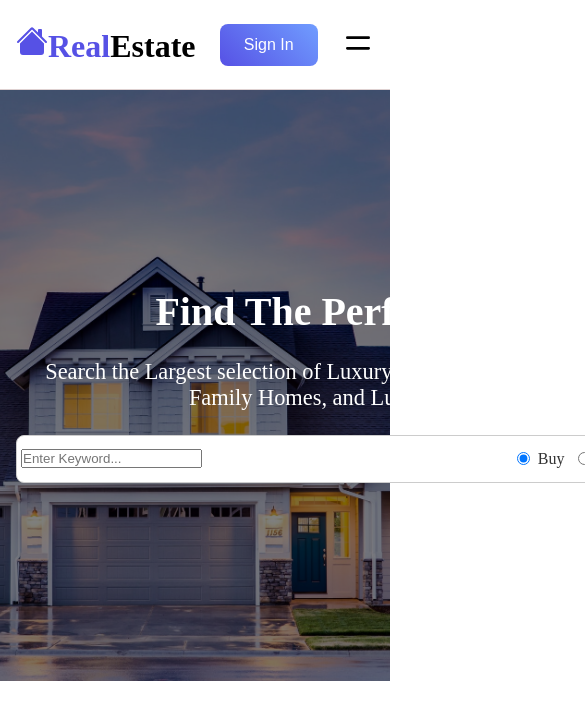
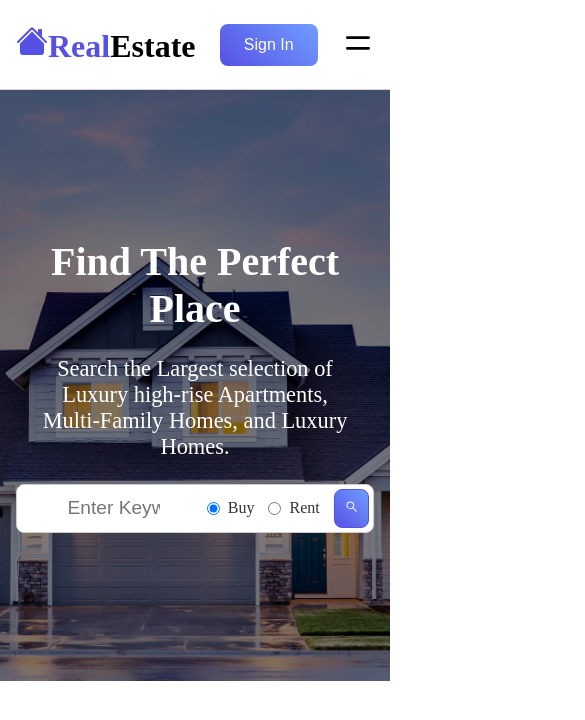
Before and after one commit to NjokuAnthony/real-estate, a React (Create React App) app: page / in a window 390 px wide. Shown: the top 720 px of the page, 585 px wide, since content can reach past the window. Built offline with nearby package versions, Linux system fonts and the light colour scheme.

Commit message:
added hero componet

```diff
--- a/src/components/hero/Hero.css
+++ b/src/components/hero/Hero.css
@@ -7,7 +7,7 @@
     margin-bottom: 4rem;
 }
 
-.hero::before {
+.hero:before {
     content: '';
     background: url('../../assets/hero-img.jpg') no-repeat center center/cover;
     position: absolute;
@@ -24,7 +24,7 @@
     flex-direction: column;
     justify-content: center;
     text-align: center;
-    min-width: 700px;
+    max-width: 700px;
     margin: auto;
     padding: 1rem;
 }
@@ -45,10 +45,11 @@
     justify-content: space-between;
     align-items: center;
     border: 1px solid #ccc;
-    padding: 4px;border-radius: 8px;
+    padding: 4px;
+    border-radius: 8px;
 }
 
-.search input [type=text] {
+.search input[type=text] {
     border: transparent;
     border-color: transparent;
     width: 400px;
@@ -87,6 +88,6 @@
     }
 
     .search input[type=text] {
-        width: 100%;
+        width: 50%;
     }
 }
```
